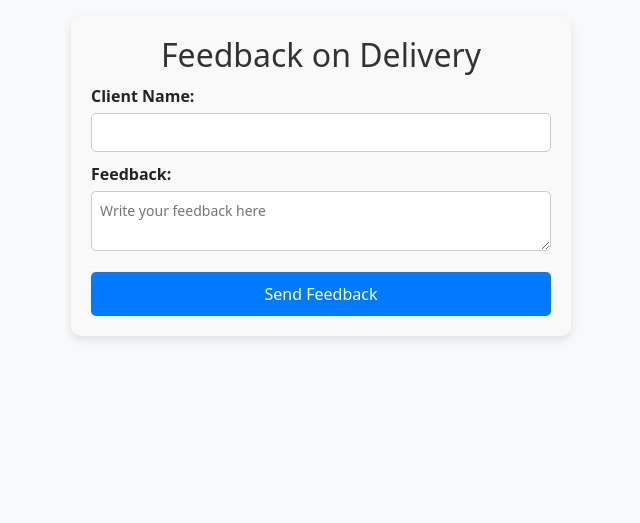
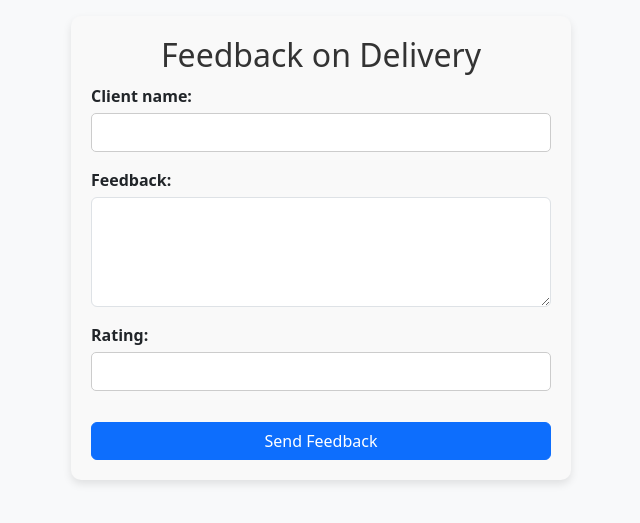
Before and after one commit to Shd-Dan/delivery_stats_training, a Django app: page /feedback/ in a window 1280 px wide. Shown: the part 56-579 px from the top of the page, without its empty margins (319-959 px from the left). Run offline with Django 5.2, Linux system fonts and the light colour scheme.

Commit message:
forms link to feedback added

```diff
--- a/payout_tracking/forms.py
+++ b/payout_tracking/forms.py
@@ -12,3 +12,8 @@ class DeliveryForm(forms.ModelForm):
             'delivery_id': forms.TextInput(attrs={'class': 'form-control'}),
             'sum_payout': forms.NumberInput(attrs={'class': 'form-control'})
         }
+
+class FeedbackForm(forms.Form):
+    client_name = forms.CharField(max_length=100)
+    feedback = forms.CharField(widget=forms.Textarea(attrs={'class': 'form-control', 'rows': 4}))
+    rating= forms.IntegerField(min_value=1, max_value=5)
--- /dev/null
+++ b/payout_tracking/static/payout_tracking/forms.css
@@ -0,0 +1,43 @@
+
+
+
+.feedback-container {
+    max-width: 500px;
+    margin: auto;
+    padding: 20px;
+    background: #f9f9f9;
+    border-radius: 10px;
+    box-shadow: 0 4px 8px rgba(0, 0, 0, 0.1);
+}
+h2 {
+    text-align: center;
+    color: #333;
+}
+label {
+    font-weight: bold;
+    display: block;
+    margin-top: 10px;
+}
+input, textarea {
+    width: 100%;
+    padding: 8px;
+    margin-top: 5px;
+    border: 1px solid #ccc;
+    border-radius: 5px;
+    font-size: 14px;
+}
+button {
+    width: 100%;
+    padding: 10px;
+    margin-top: 15px;
+    background: #007BFF;
+    color: white;
+    border: none;
+    border-radius: 5px;
+    font-size: 16px;
+    cursor: pointer;
+    transition: background 0.3s;
+}
+button:hover {
+    background: #0056b3;
+}
--- a/payout_tracking/templates/payout_tracking/feedback.html
+++ b/payout_tracking/templates/payout_tracking/feedback.html
@@ -5,59 +5,19 @@
 {% endblock %}
 
 {% block body %}
-    <style>
-        .feedback-container {
-            max-width: 500px;
-            margin: auto;
-            padding: 20px;
-            background: #f9f9f9;
-            border-radius: 10px;
-            box-shadow: 0 4px 8px rgba(0, 0, 0, 0.1);
-        }
-        h2 {
-            text-align: center;
-            color: #333;
-        }
-        label {
-            font-weight: bold;
-            display: block;
-            margin-top: 10px;
-        }
-        input, textarea {
-            width: 100%;
-            padding: 8px;
-            margin-top: 5px;
-            border: 1px solid #ccc;
-            border-radius: 5px;
-            font-size: 14px;
-        }
-        button {
-            width: 100%;
-            padding: 10px;
-            margin-top: 15px;
-            background: #007BFF;
-            color: white;
-            border: none;
-            border-radius: 5px;
-            font-size: 16px;
-            cursor: pointer;
-            transition: background 0.3s;
-        }
-        button:hover {
-            background: #0056b3;
-        }
-    </style>
-
     <div class="feedback-container">
         <h2>Feedback on Delivery</h2>
-        <form>
-            <label for="client_name">Client Name:</label>
-            <input type="text" id="client_name" name="client_name" required>
+        <form method="post">
+            {% csrf_token %}
+            {% for field in form %}
+                <div class="form-group mb-3">
+                    {{ field.label_tag }}
+                    {{ field }}
+                    {{ field.errors }}
+                </div>
+            {% endfor %}
 
-            <label for="feedback">Feedback:</label>
-            <textarea name="feedback" id="feedback" placeholder="Write your feedback here" required></textarea>
-
-            <button type="submit">Send Feedback</button>
+            <button type="submit" class="btn btn-primary">Send Feedback</button>
         </form>
     </div>
 {% endblock %}
--- a/payout_tracking/templates/payout_tracking/layout.html
+++ b/payout_tracking/templates/payout_tracking/layout.html
@@ -1,3 +1,5 @@
+{% load static %}
+
 <!DOCTYPE html>
 <html lang="en">
 <head>
@@ -10,6 +12,12 @@
     </title>
      <!-- Bootstrap CSS -->
     <link href="https://cdn.jsdelivr.net/npm/bootstrap@5.3.2/dist/css/bootstrap.min.css" rel="stylesheet">
+
+    <!-- Custom CSS -->
+    <link rel="stylesheet" type="text/css" href="{% static 'payout_tracking/forms.css' %}">
+
+    {% block extra_head %}{% endblock %}
+
 
 </head>
 <body class="bg-light">
--- a/payout_tracking/views.py
+++ b/payout_tracking/views.py
@@ -2,7 +2,7 @@
 from django.db.models.aggregates import Avg, Max, Min, Sum, Count, Value
 from django.shortcuts import render, redirect
 
-from .forms import DeliveryForm
+from .forms import DeliveryForm, FeedbackForm
 from .models import Delivery, Courier
 
 
@@ -61,4 +61,10 @@ def courier_details(request, courier):
 
 
 def feedback(request):
-    return render(request, 'payout_tracking/feedback.html')
+    if request.method == "POST":
+        form = FeedbackForm(request.POST)
+        if form.is_valid():
+            form.save()
+            return redirect('index')
+    form = FeedbackForm()
+    return render(request, 'payout_tracking/feedback.html', context={'form': form})
```
